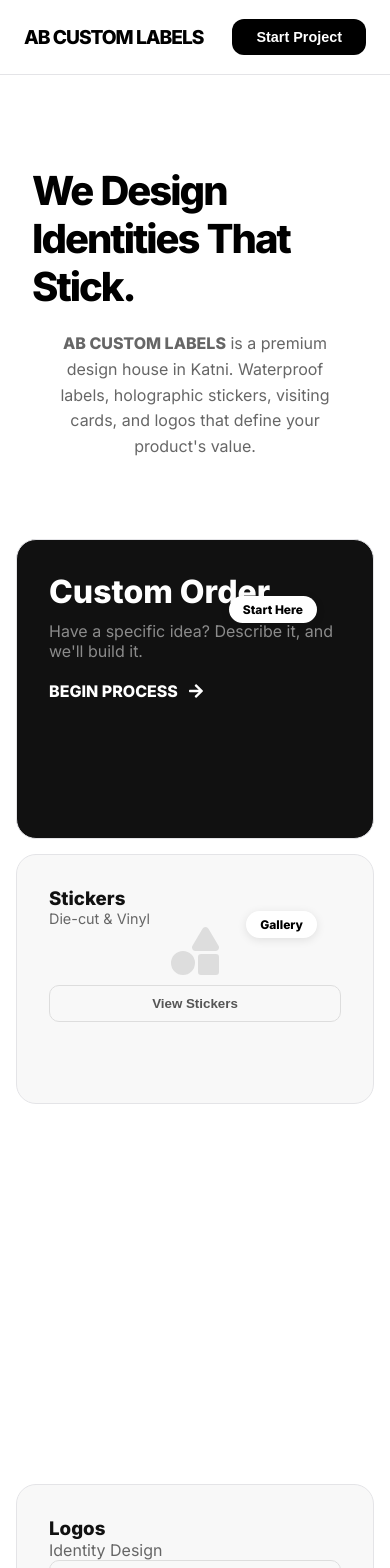
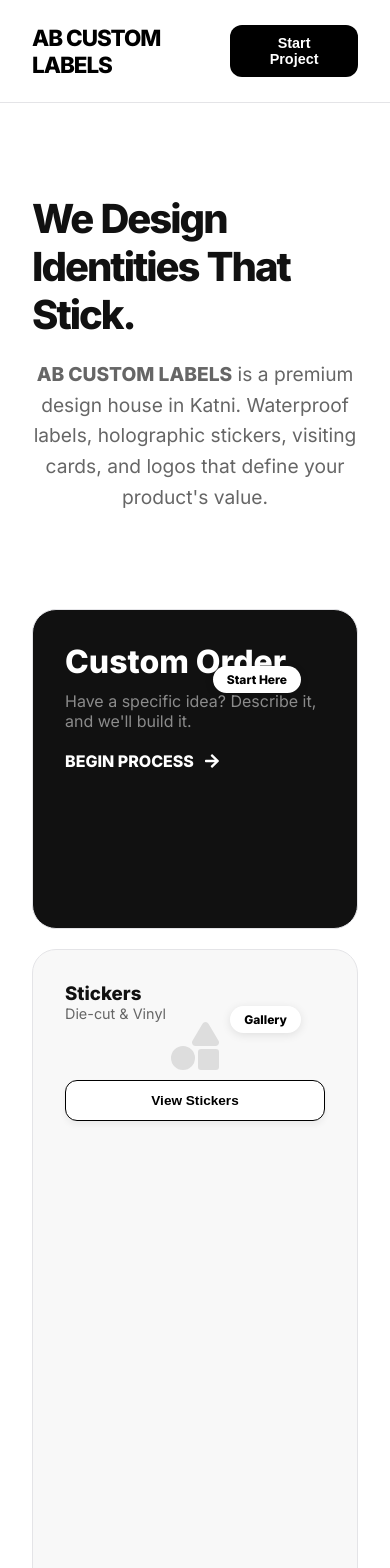
Before and after one commit to venom-cooder/ab-custom-labels, a React app in the folder frontend/: page / in a window 390 px wide. Shown: the top 1568 px of the page. Built offline with nearby package versions, Linux system fonts and the light colour scheme; no server answers; the HTML template or start-up script is replaced by a standard one.

Commit message:
Improved css

```diff
--- a/frontend/src/App.css
+++ b/frontend/src/App.css
@@ -2,404 +2,141 @@
 @import url('https://fonts.googleapis.com/css2?family=Inter:wght@300;400;600;800&display=swap');
 
 :root {
-  /* PREMIUM LIGHT PALETTE */
   --bg-main: #ffffff;
   --bg-secondary: #f8f8f8;
   --text-main: #111111;
   --text-muted: #666666;
-  --accent: #000000; /* Sharp Black */
+  --accent: #000000;
   --border: #e4e4e7;
   --shadow-sm: 0 2px 4px rgba(0,0,0,0.02);
   --shadow-lg: 0 20px 50px rgba(0,0,0,0.1);
-  --radius: 20px;
-  --mobile-padding: 1.2rem;
 }
 
-* {
-  box-sizing: border-box;
-  margin: 0;
-  padding: 0;
-  -webkit-tap-highlight-color: transparent;
+* { box-sizing: border-box; margin: 0; padding: 0; -webkit-tap-highlight-color: transparent; }
+
+body {
+  background: var(--bg-main); color: var(--text-main);
+  font-family: 'Inter', sans-serif; overflow-x: hidden;
 }
 
-body {
-  background: var(--bg-main);
-  color: var(--text-main);
-  font-family: 'Inter', sans-serif;
-  overflow-x: hidden;
-  -webkit-font-smoothing: antialiased;
-}
+.app-container { width: 100%; min-height: 100vh; display: flex; flex-direction: column; }
 
-.app-container {
-  width: 100%;
-  min-height: 100vh;
-  display: flex;
-  flex-direction: column;
-}
-
-/* --- NAVBAR --- */
+/* NAVBAR */
 nav {
-  padding: 1.5rem 2rem;
-  display: flex;
-  justify-content: space-between;
-  align-items: center;
-  max-width: 1600px;
-  margin: 0 auto;
-  width: 100%;
-  position: sticky;
-  top: 0;
-  z-index: 100;
-  background: rgba(255, 255, 255, 0.85);
-  backdrop-filter: blur(12px);
+  padding: 1.5rem 2rem; display: flex; justify-content: space-between; align-items: center;
+  max-width: 1600px; margin: 0 auto; width: 100%;
+  position: sticky; top: 0; z-index: 100;
+  background: rgba(255, 255, 255, 0.9); backdrop-filter: blur(12px);
   border-bottom: 1px solid var(--border);
 }
+.logo { font-size: 1.4rem; font-weight: 800; letter-spacing: -1px; color: var(--accent); cursor: pointer; }
 
-.logo {
-  font-size: 1.4rem;
-  font-weight: 800;
-  letter-spacing: -1px;
-  color: var(--accent);
-  cursor: pointer;
-}
+/* HERO */
+.hero-section { max-width: 1000px; margin: 0 auto; padding: 6rem 2rem 4rem; text-align: center; }
+.hero-title { font-size: 4rem; font-weight: 800; letter-spacing: -2px; line-height: 1; margin-bottom: 1.5rem; }
+.hero-desc { font-size: 1.2rem; color: var(--text-muted); line-height: 1.6; max-width: 650px; margin: 0 auto; }
 
-/* --- HERO SECTION --- */
-.hero-section {
-  max-width: 1000px;
-  margin: 0 auto;
-  padding: 6rem 2rem 4rem;
-  text-align: center;
-}
-
-.hero-title {
-  font-size: 4rem;
-  font-weight: 800;
-  letter-spacing: -2px;
-  line-height: 1;
-  margin-bottom: 1.5rem;
-  color: var(--accent);
-}
-
-.hero-desc {
-  font-size: 1.2rem;
-  color: var(--text-muted);
-  line-height: 1.6;
-  max-width: 650px;
-  margin: 0 auto;
-}
-
-/* --- BENTO GRID (Home Page) --- */
-.bento-section {
-  padding: 2rem;
-  max-width: 1400px;
-  margin: 0 auto;
-  width: 100%;
-}
-
-.bento-grid {
-  display: grid;
-  grid-template-columns: repeat(3, 1fr);
-  gap: 20px;
-  grid-auto-rows: 300px;
-}
+/* BENTO GRID */
+.bento-section { padding: 2rem; max-width: 1400px; margin: 0 auto; width: 100%; }
+.bento-grid { display: grid; grid-template-columns: repeat(3, 1fr); gap: 25px; grid-auto-rows: 320px; }
 
 .card {
-  background: var(--bg-secondary);
-  border: 1px solid var(--border);
-  border-radius: var(--radius);
-  padding: 2rem;
-  position: relative;
-  overflow: hidden;
-  cursor: pointer;
-  display: flex;
-  flex-direction: column;
-  justify-content: space-between;
-  transition: 0.3s ease;
+  background: var(--bg-secondary); border: 1px solid var(--border); border-radius: 24px;
+  padding: 2rem; position: relative; overflow: hidden; cursor: pointer;
+  display: flex; flex-direction: column; justify-content: space-between; transition: 0.3s ease;
 }
-
-.card:hover {
-  border-color: var(--accent);
-  box-shadow: var(--shadow-sm);
-  background: white;
-}
-
-.hero-card {
-  grid-column: span 2;
-  background: var(--text-main);
-  color: white;
-}
+.card:hover { border-color: var(--accent); box-shadow: var(--shadow-sm); background: white; }
+.hero-card { grid-column: span 2; background: var(--text-main); color: white; }
 .hero-card p { color: #aaa; }
-
 .tall-card { grid-row: span 2; }
 
-.tag {
-  position: absolute;
-  top: 1.5rem;
-  right: 1.5rem;
-  background: white;
-  color: black;
-  padding: 6px 14px;
-  border-radius: 50px;
-  font-size: 0.75rem;
-  font-weight: 700;
-  box-shadow: 0 2px 10px rgba(0,0,0,0.1);
-}
+.tag { position: absolute; top: 1.5rem; right: 1.5rem; background: white; color: black; padding: 6px 14px; border-radius: 50px; font-size: 0.75rem; font-weight: 700; box-shadow: 0 2px 10px rgba(0,0,0,0.1); }
 
-/* --- MASONRY GRID (Gallery Page - Pinterest Style) --- */
+/* --- MASONRY GRID (Improved Spacing) --- */
 .masonry-grid {
-  column-count: 4; /* 4 Columns on Desktop */
-  column-gap: 20px;
-  padding: 2rem;
-  max-width: 1600px;
-  margin: 0 auto;
-  width: 100%;
+  column-count: 4;
+  column-gap: 30px; /* Increased gap */
+  padding: 2rem; max-width: 1600px; margin: 0 auto; width: 100%;
 }
 
 .masonry-item {
-  break-inside: avoid; /* Prevents images from being cut in half */
-  margin-bottom: 20px;
-  border-radius: 16px;
-  overflow: hidden;
-  border: 1px solid var(--border);
-  position: relative;
+  break-inside: avoid;
+  margin-bottom: 30px; /* Increased vertical spacing */
+  border-radius: 16px; overflow: hidden;
+  border: 1px solid var(--border); position: relative; cursor: pointer;
+  background: var(--bg-secondary); transition: transform 0.3s ease, box-shadow 0.3s ease;
+}
+.masonry-item img { width: 100%; height: auto; display: block; }
+.masonry-item:hover { transform: translateY(-5px); box-shadow: var(--shadow-lg); border-color: var(--accent); }
+
+.overlay-btn {
+  position: absolute; bottom: 15px; right: 15px;
+  background: white; color: black; padding: 10px 20px;
+  border-radius: 30px; font-weight: 700; font-size: 0.85rem;
+  box-shadow: 0 5px 15px rgba(0,0,0,0.2); opacity: 0;
+  transform: translateY(10px); transition: 0.3s cubic-bezier(0.175, 0.885, 0.32, 1.275);
+  display: flex; align-items: center; gap: 8px;
+}
+.masonry-item:hover .overlay-btn { opacity: 1; transform: translateY(0); }
+
+/* --- BUTTONS (Redesigned) --- */
+.primary-btn {
+  background: var(--accent); color: white; border: none; border-radius: 12px;
+  cursor: pointer; font-weight: 600; display: flex; align-items: center;
+  justify-content: center; gap: 8px; transition: 0.2s; padding: 12px 24px;
+}
+.primary-btn:hover { opacity: 0.9; transform: scale(1.02); }
+
+/* New Style for Home Page View Buttons */
+.secondary-btn {
+  background: white;
+  border: 1px solid #000;
+  color: #000;
+  padding: 14px 0; /* Taller button */
+  width: 100%;     /* Full width */
+  border-radius: 12px;
   cursor: pointer;
-  background: var(--bg-secondary);
-  transition: transform 0.3s ease, box-shadow 0.3s ease;
+  font-weight: 700;
+  font-size: 0.9rem;
+  display: flex; align-items: center; justify-content: center; gap: 10px;
+  transition: all 0.3s ease;
+  box-shadow: 0 4px 6px rgba(0,0,0,0.05);
+}
+.secondary-btn:hover {
+  background: black;
+  color: white;
+  transform: translateY(-2px);
+  box-shadow: 0 10px 20px rgba(0,0,0,0.1);
 }
 
-.masonry-item img {
-  width: 100%;
-  height: auto; /* Maintains Original Aspect Ratio */
-  display: block;
-}
+/* SCROLL, FAQ, FOOTER, MODAL styles from before... (Keep them as is) */
+.scroll-showcase { padding: 4rem 0; background: #fafafa; border-top: 1px solid var(--border); overflow: hidden; }
+.scroll-container { display: flex; gap: 20px; justify-content: center; height: 600px; overflow: hidden; }
+.scroll-col { display: flex; flex-direction: column; gap: 20px; width: 280px; }
+.showcase-item { width: 100%; aspect-ratio: 3/4; background: white; border: 1px solid var(--border); border-radius: 16px; display: flex; align-items: center; justify-content: center; box-shadow: var(--shadow-sm); color: #eee; font-weight: 800; font-size: 2rem; }
 
-.masonry-item:hover {
-  transform: translateY(-5px);
-  box-shadow: var(--shadow-lg);
-  border-color: var(--accent);
-}
-
-/* Hover Overlay Button in Gallery */
-.overlay-btn {
-  position: absolute;
-  bottom: 15px;
-  right: 15px;
-  background: white;
-  color: black;
-  padding: 8px 16px;
-  border-radius: 30px;
-  font-weight: 700;
-  font-size: 0.8rem;
-  box-shadow: 0 5px 15px rgba(0,0,0,0.2);
-  opacity: 0;
-  transform: translateY(10px);
-  transition: 0.3s cubic-bezier(0.175, 0.885, 0.32, 1.275);
-  display: flex;
-  align-items: center;
-  gap: 5px;
-}
-
-.masonry-item:hover .overlay-btn {
-  opacity: 1;
-  transform: translateY(0);
-}
-
-/* --- VERTICAL SCROLL SHOWCASE --- */
-.scroll-showcase {
-  padding: 4rem 0;
-  background: #fafafa;
-  border-top: 1px solid var(--border);
-  overflow: hidden;
-}
-
-.scroll-container {
-  display: flex;
-  gap: 20px;
-  justify-content: center;
-  height: 600px;
-  overflow: hidden;
-}
-
-.scroll-col {
-  display: flex;
-  flex-direction: column;
-  gap: 20px;
-  width: 280px;
-}
-
-.showcase-item {
-  width: 100%;
-  aspect-ratio: 3/4;
-  background: white;
-  border: 1px solid var(--border);
-  border-radius: 16px;
-  display: flex;
-  align-items: center;
-  justify-content: center;
-  box-shadow: var(--shadow-sm);
-  color: #eee;
-  font-weight: 800;
-  font-size: 2rem;
-}
-
-/* --- FAQ & FOOTER --- */
-.faq-section {
-  max-width: 800px;
-  margin: 0 auto;
-  padding: 6rem 2rem;
-}
-.faq-item {
-  border-bottom: 1px solid var(--border);
-  padding: 2rem 0;
-}
+.faq-section { max-width: 800px; margin: 0 auto; padding: 6rem 2rem; }
+.faq-item { border-bottom: 1px solid var(--border); padding: 2rem 0; }
 .faq-q { font-weight: 700; font-size: 1.2rem; margin-bottom: 0.8rem; }
 .faq-a { color: var(--text-muted); line-height: 1.6; font-size: 1rem; }
 
-footer {
-  background: #050505;
-  color: #fff;
-  padding: 6rem 2rem;
-  text-align: center;
-  margin-top: auto;
+footer { background: #050505; color: #fff; padding: 6rem 2rem; text-align: center; margin-top: auto; }
+.footer-content { max-width: 1200px; margin: 0 auto; display: flex; flex-direction: column; align-items: center; }
+
+.clean-input { width: 100%; padding: 16px; margin-bottom: 20px; border: 1px solid var(--border); border-radius: 12px; font-family: inherit; font-size: 1rem; background: #fcfcfc; outline: none; }
+.clean-input:focus { border-color: black; background: white; box-shadow: 0 0 0 4px rgba(0,0,0,0.05); }
+
+.modal-overlay { position: fixed; top: 0; left: 0; width: 100%; height: 100%; background: rgba(0,0,0,0.6); backdrop-filter: blur(8px); z-index: 999; display: flex; align-items: center; justify-content: center; padding: 20px; }
+.order-modal { background: white; width: 100%; max-width: 500px; padding: 2.5rem; border-radius: 24px; box-shadow: var(--shadow-lg); position: relative; max-height: 90vh; overflow-y: auto; }
+.summary-box { background: #f9fafb; padding: 1.5rem; border-radius: 12px; margin: 1.5rem 0; border: 1px dashed #d1d5db; font-size: 0.95rem; line-height: 1.6; }
+
+/* MOBILE */
+@media (max-width: 768px) {
+  .hero-title { font-size: 2.5rem; }
+  .bento-grid { grid-template-columns: 1fr; gap: 20px; }
+  .hero-card, .tall-card { grid-column: span 1; }
+  .masonry-grid { column-count: 2; column-gap: 15px; padding: 1rem; }
+  .masonry-item { margin-bottom: 15px; }
+  .secondary-btn { padding: 12px 0; font-size: 0.85rem; }
+  .overlay-btn { opacity: 1; transform: translateY(0); bottom: 10px; right: 10px; padding: 6px 12px; font-size: 0.7rem; }
 }
-.footer-content {
-  max-width: 1200px;
-  margin: 0 auto;
-  display: flex;
-  flex-direction: column;
-  align-items: center;
-}
-
-/* --- BUTTONS & INPUTS --- */
-.primary-btn {
-  background: var(--accent);
-  color: white;
-  border: none;
-  border-radius: 12px;
-  cursor: pointer;
-  font-weight: 600;
-  display: flex;
-  align-items: center;
-  justify-content: center;
-  gap: 8px;
-  transition: 0.2s;
-}
-.primary-btn:hover {
-  opacity: 0.9;
-  transform: scale(1.02);
-}
-
-.secondary-btn {
-  background: transparent;
-  border: 1px solid #ddd;
-  color: #555;
-  padding: 10px 20px;
-  border-radius: 10px;
-  cursor: pointer;
-  font-weight: 600;
-  transition: 0.2s;
-}
-.secondary-btn:hover {
-  border-color: black;
-  color: black;
-  background: white;
-}
-
-.clean-input {
-  width: 100%;
-  padding: 16px;
-  margin-bottom: 20px;
-  border: 1px solid var(--border);
-  border-radius: 12px;
-  font-family: inherit;
-  font-size: 1rem;
-  background: #fcfcfc;
-  outline: none;
-  transition: 0.2s;
-}
-.clean-input:focus {
-  border-color: black;
-  background: white;
-  box-shadow: 0 0 0 4px rgba(0,0,0,0.05);
-}
-
-/* --- MODALS --- */
-.modal-overlay {
-  position: fixed;
-  top: 0; left: 0;
-  width: 100%; height: 100%;
-  background: rgba(0,0,0,0.6);
-  backdrop-filter: blur(8px);
-  z-index: 999;
-  display: flex;
-  align-items: center;
-  justify-content: center;
-  padding: 20px;
-}
-
-.order-modal {
-  background: white;
-  width: 100%;
-  max-width: 500px;
-  padding: 2.5rem;
-  border-radius: 24px;
-  box-shadow: var(--shadow-lg);
-  position: relative;
-  max-height: 90vh;
-  overflow-y: auto;
-}
-
-.summary-box {
-  background: #f9fafb;
-  padding: 1.5rem;
-  border-radius: 12px;
-  margin: 1.5rem 0;
-  border: 1px dashed #d1d5db;
-  font-size: 0.95rem;
-  line-height: 1.6;
-}
-
-/* =========================================
-   📱 MOBILE OPTIMIZATIONS
-   ========================================= */
-@media (max-width: 768px) {
-
-  /* Typography */
-  .hero-title { font-size: 2.5rem; }
-  .hero-desc { font-size: 1rem; padding: 0 10px; }
-
-  /* Navbar */
-  nav { padding: 1.2rem 1.5rem; }
-  .logo { font-size: 1.2rem; }
-
-  /* Home Grid (1 Column) */
-  .bento-section { padding: 1rem; }
-  .bento-grid { grid-template-columns: 1fr; gap: 15px; }
-  .hero-card, .tall-card { grid-column: span 1; }
-  .tall-card { height: 250px; }
-
-  /* Gallery Masonry (2 Columns) */
-  .masonry-grid {
-    column-count: 2; /* Perfect for mobile screens */
-    column-gap: 10px;
-    padding: 1rem;
-  }
-  .masonry-item { margin-bottom: 10px; border-radius: 12px; }
-
-  /* Mobile Overlay Button (Always Visible or simpler) */
-  .overlay-btn {
-    opacity: 1;
-    transform: translateY(0);
-    padding: 6px 12px;
-    font-size: 0.7rem;
-    bottom: 10px; right: 10px;
-  }
-
-  /* Scroll Showcase */
-  .scroll-showcase { padding: 2rem 0; }
-  .scroll-container { height: 400px; }
-  .scroll-col { width: 45vw; } /* 2 Columns fitting width */
-  .scroll-col:nth-child(3) { display: none; } /* Hide extra column */
-
-  /* Modals */
-  .order-modal { padding: 1.5rem; }
-}
```
Also changed, not shown: frontend/src/pages/Gallery.jsx (+23 -11 lines).
